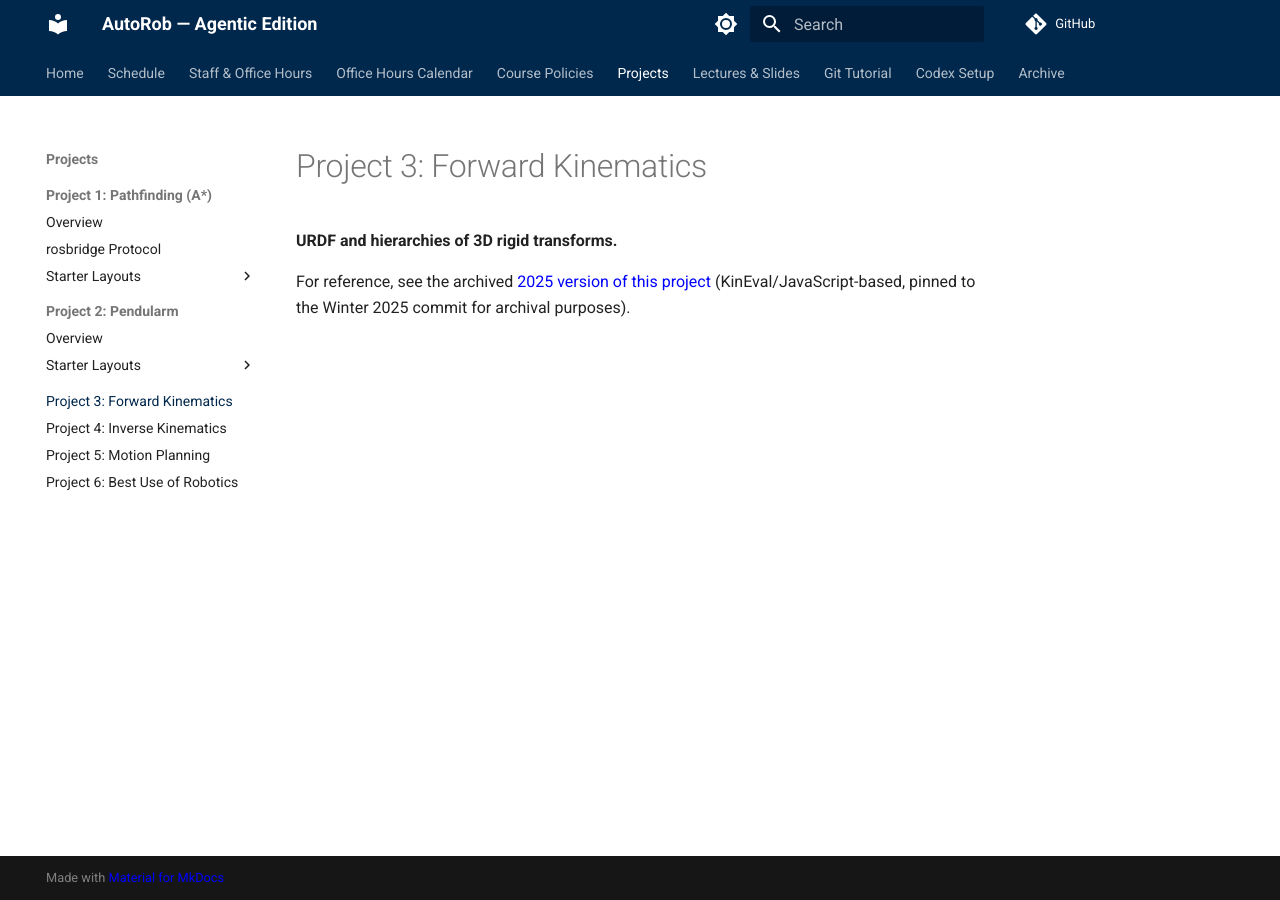
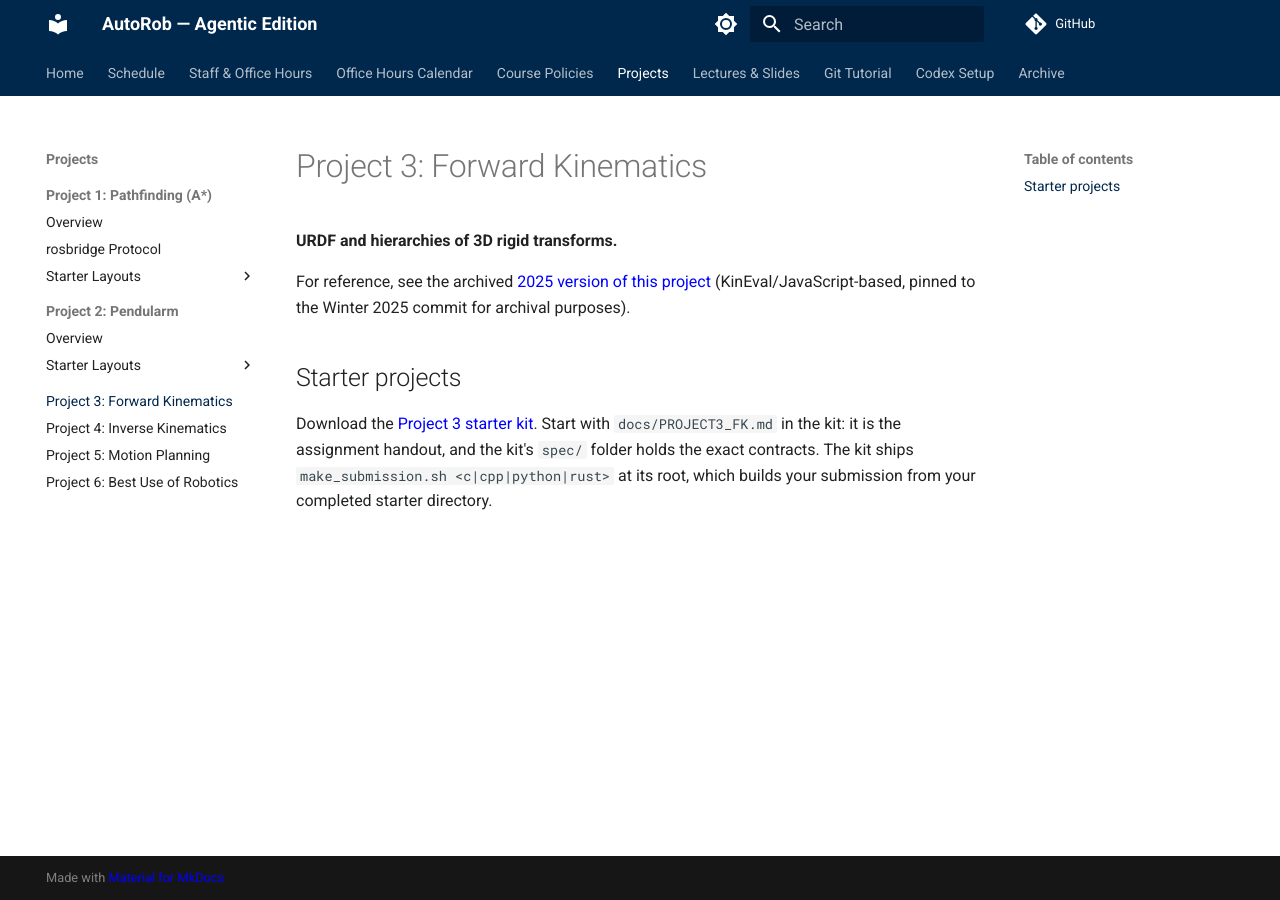
Before and after one commit to autorob/autorob.github.io, an MkDocs documentation site: the page built from docs/projects/project3/index.md, in a window 1280 px wide. Built offline with MkDocs 1.6.1 and Material for MkDocs 9.7.7, drawn with Linux system fonts in a browser that asks for light colours; comment, search, counter and statistics services are not loaded.

Commit message:
Link the Project 3 starter kit
Co-Authored-By: Claude Opus 5.5 <noreply@anthropic.com>

```diff
--- a/docs/projects/project3/index.md
+++ b/docs/projects/project3/index.md
@@ -13,3 +13,10 @@
 For reference, see the archived
 [2025 version of this project](https://github.com/autorob/autorob.github.io/blob/ebf12dbe733c9aa6621735f1933810e9e4696b76/index.html#L826)
 (KinEval/JavaScript-based, pinned to the Winter 2025 commit for archival purposes).
+
+## Starter projects
+
+Download the [Project 3 starter kit](https://drive.google.com/drive/folders/1gkF34pQfb5r5x4-EqAWoy4Q-3iIDepKj?usp=drive_link).
+Start with `docs/PROJECT3_FK.md` in the kit: it is the assignment handout, and the kit's `spec/`
+folder holds the exact contracts. The kit ships `make_submission.sh <c|cpp|python|rust>` at its
+root, which builds your submission from your completed starter directory.
```
